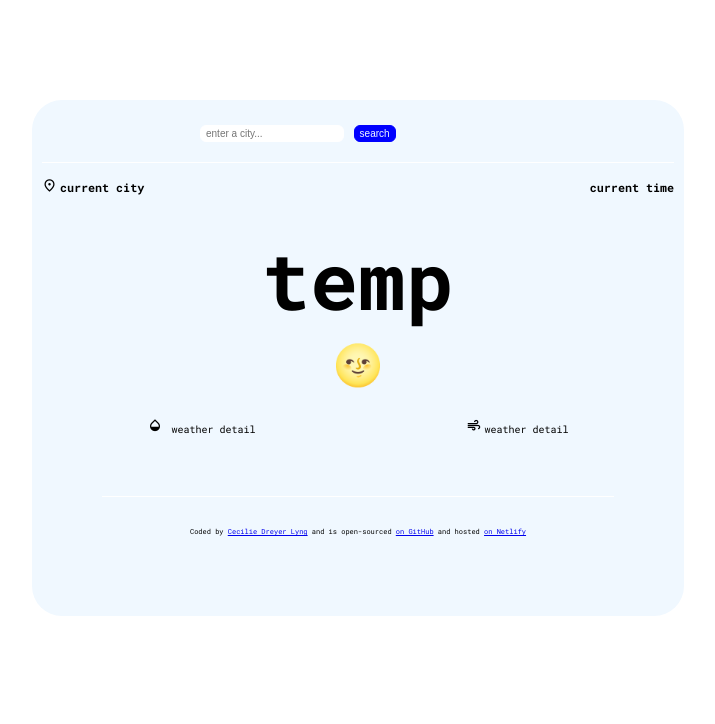
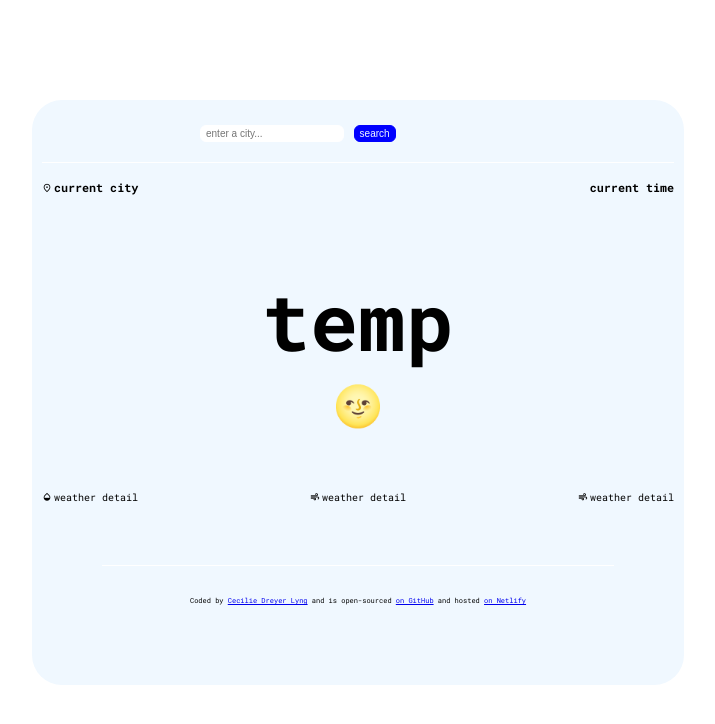
Before and after one commit to ceciliedreyer/Vanilla-Weather-Search, a plain HTML site: page index.html in a window 1280 px wide. Shown: the whole page, without its empty margins (282-997 px from the left). Drawn offline with nearby package versions, Linux system fonts and the light colour scheme.

Commit message:
updated icon positions in css

```diff
--- a/index.html
+++ b/index.html
@@ -20,9 +20,9 @@
     </form>
     </div>
     <header class="header-info">
-      <h3 class="current-location"><span class="material-symbols-outlined">
+      <h3 class="current-location"><span class="current-location-icon"><span class="material-symbols-outlined">
 location_on
-</span><span class="current-location-city">current city</span></h3>
+</span></span><span class="current-location-city">current city</span></h3>
       <h3>current time</h3>
     </header>
     <main>
@@ -33,13 +33,16 @@ location_on
       <div>
         <ul class="weather-detail-list">
           <li class="weather-detail">
-           <span class="material-symbols-outlined">
+          <span class="weather-detail-icon"> <span class="material-symbols-outlined">
 opacity
-</span>
+</span></span>
 weather detail</li>
-          <li class="weather-detail"><span class="material-symbols-outlined">
+          <li class="weather-detail"><span class="weather-detail-icon"><span class="material-symbols-outlined">
 air
-</span>weather detail</li>
+</span></span>weather detail</li>
+<li class="weather-detail"><span class="weather-detail-icon"><span class="material-symbols-outlined">
+air
+</span></span>weather detail</li>
         </ul>
       </div>
     </main>
--- a/src/style.css
+++ b/src/style.css
@@ -63,10 +63,12 @@ body {
 
 .material-symbols-outlined {
   font-variation-settings: "FILL" 0, "wght" 400, "GRAD" 0, "opsz" 24;
+  font-size: 10px;
+}
+.current-location-icon {
   position: relative;
-  margin-top: -2px;
-  font-size: 15px;
-  margin-right: 3px;
+  margin-top: 1px;
+  margin-right: 2px;
 }
 
 .current-temp {
@@ -77,29 +79,29 @@ body {
   font-size: 40px;
 }
 .temp {
-  margin: 20px 0 5px;
+  margin: 60px 0 5px;
   font-size: 80px;
 }
 
 .weather-detail-list {
   display: flex;
-  justify-content: space-around;
+  justify-content: space-between;
   list-style: none;
   text-align: center;
   padding: 0;
-  margin: 30px 0;
+  margin: 60px 0 0;
 }
 
 .weather-detail {
+  display: flex;
+  justify-content: space-around;
   font-size: 10px;
 }
 
-.material-symbols-outlined {
-  font-variation-settings: "FILL" 0, "wght" 400, "GRAD" 0, "opsz" 24;
-}
-
-.material-symbols-outlined {
-  font-variation-settings: "FILL" 0, "wght" 400, "GRAD" 0, "opsz" 24;
+.weather-detail-icon {
+  position: relative;
+  margin-top: 1px;
+  margin-right: 2px;
 }
 
 footer {
```
